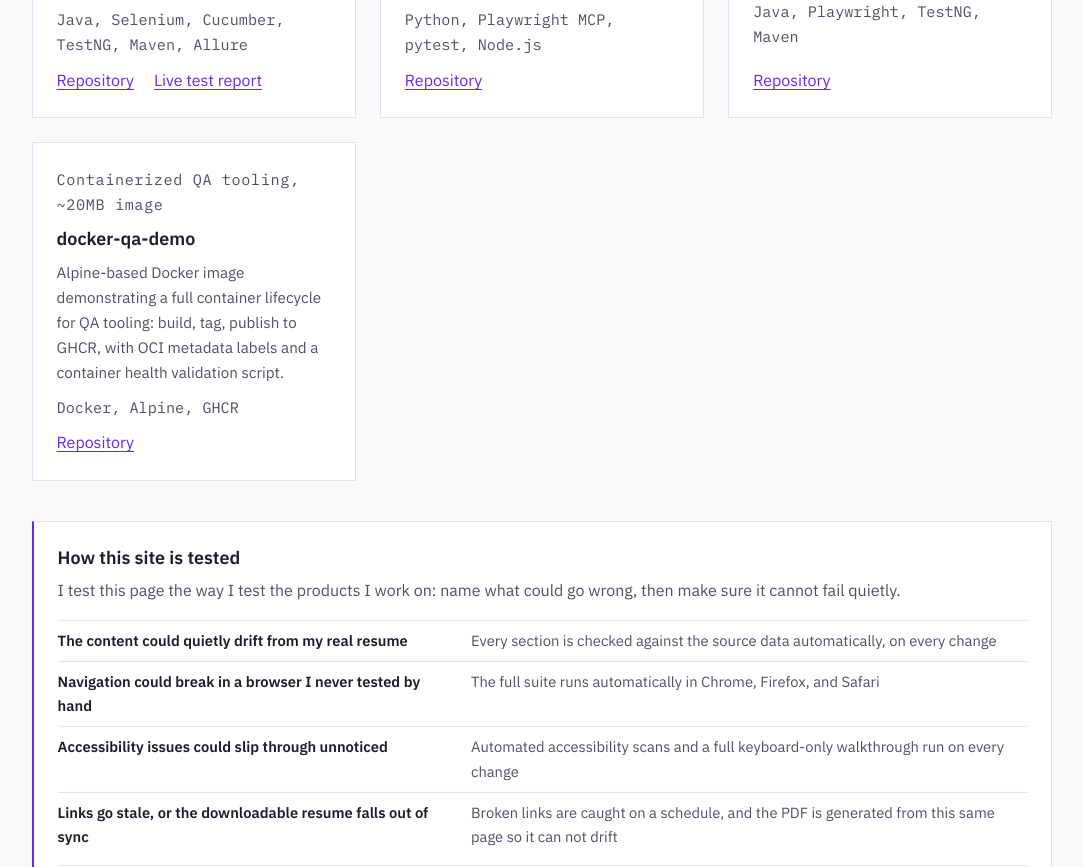
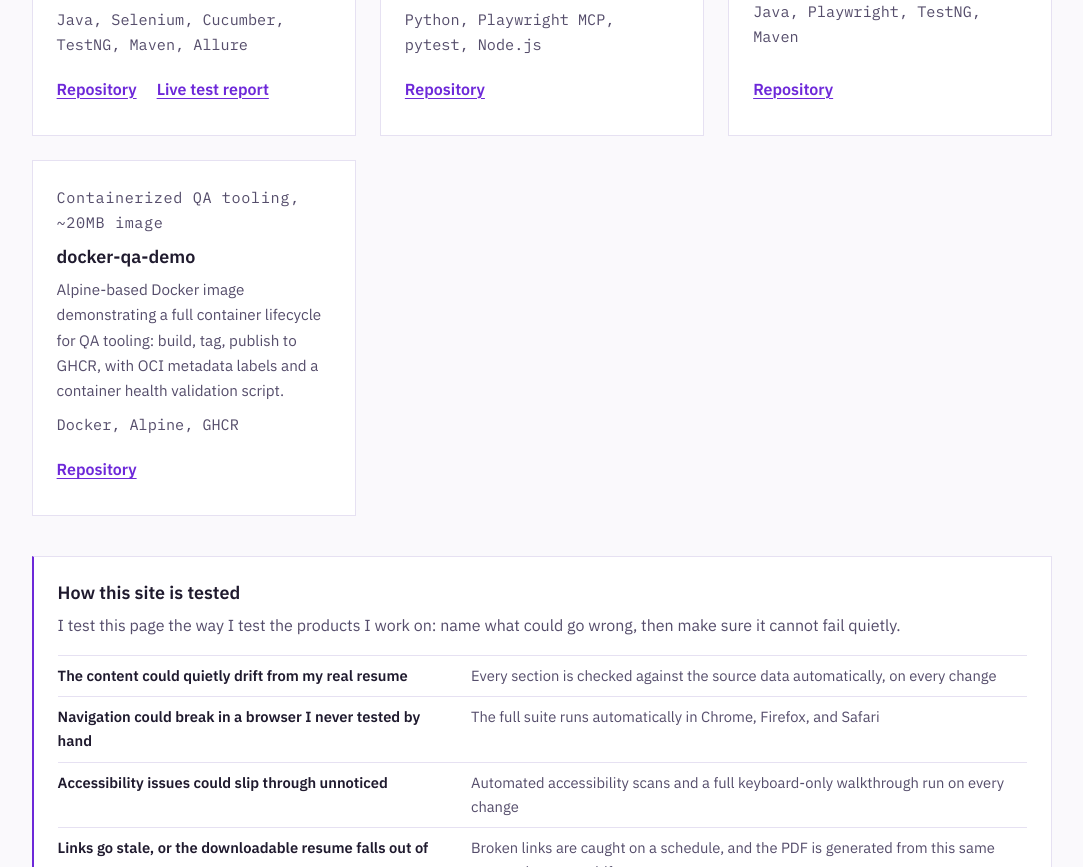
Before and after one commit to krishnaharshap/professional-website-resume, a website with bundled scripts: page index.html in a window 1280 px wide. Shown: the part 4843-5710 px from the top of the page, without its empty margins (98-1181 px from the left). Built offline with nearby package versions, Linux system fonts and the light colour scheme.

Commit message:
Fix project card links missing the site's action-link treatment
Repository and live-report links on project cards were rendering at
regular weight with no minimum tap target, while every other
action-link group on the page (hero, case study, contact) uses bold
text and a 44px touch target. Brought them in line.

```diff
--- a/css/styles.css
+++ b/css/styles.css
@@ -318,6 +318,7 @@ a:hover { text-decoration-thickness: 2px; }
 .project-card p { color: var(--text-2); font-size: 0.95em; flex-grow: 1; }
 .project-tech { font-size: 0.78rem; color: var(--text-2); }
 .project-links { display: flex; gap: 1.25rem; }
+.project-links a { font-weight: 600; min-height: 44px; display: inline-flex; align-items: center; }
 
 .case-study {
   border: 1px solid var(--border);
```
